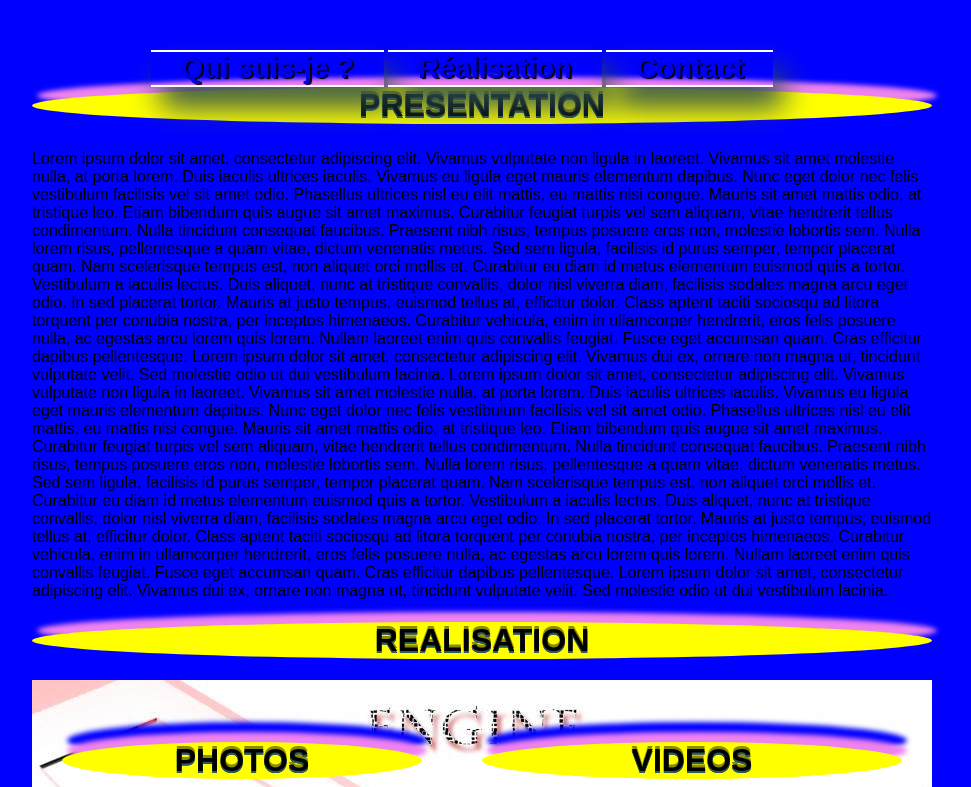
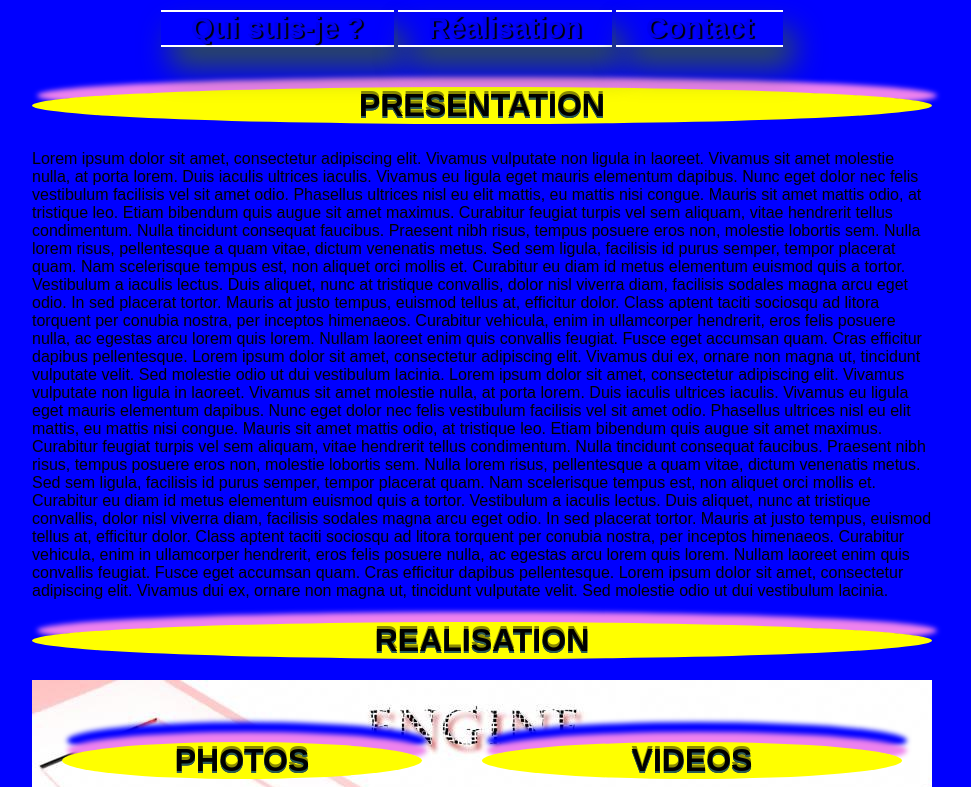
Before and after one commit to lflapy/jQuery-cours, a plain HTML site: page defis/defis1.html in a window 1280 px wide. Shown: the top 787 px of the page, without its empty margins (158-1129 px from the left). Drawn offline with Linux system fonts and the light colour scheme.

Commit message:
Termine mais maintenant amélirations

```diff
--- a/defis/police-css/defis1.css
+++ b/defis/police-css/defis1.css
@@ -20,24 +20,26 @@ body
 	background-image: url(../colors/brioche.jpg);
 	background-position: 100%;
 	background-attachment: fixed;
+	clear:both;
 
 }
 
 /*Pour le menu navigation*/
+
 #menu
 {
 	position:fixed;
+	margin-left: 40px;
+	top: -20px;
 	width: 740px;
     text-align: center;
     text-shadow: .075em .075em .0 tomato;
 	display:inline-block;
-	margin-left: 30px;
-	margin-top: -2.5em;
-	float: top;
+
+
 }
 #menu li a
 {
-
 	padding-right: 30px;
 	padding-left: 30px;
 }
@@ -137,7 +139,6 @@ p:hover
 
 label
 {
-
 	padding: 5px;
 	display: block;
 	width: 150px;
@@ -161,5 +162,4 @@ label
 #formulaire
 {
 	background-image: url(../colors/blood.png) ;
-
 }
```
